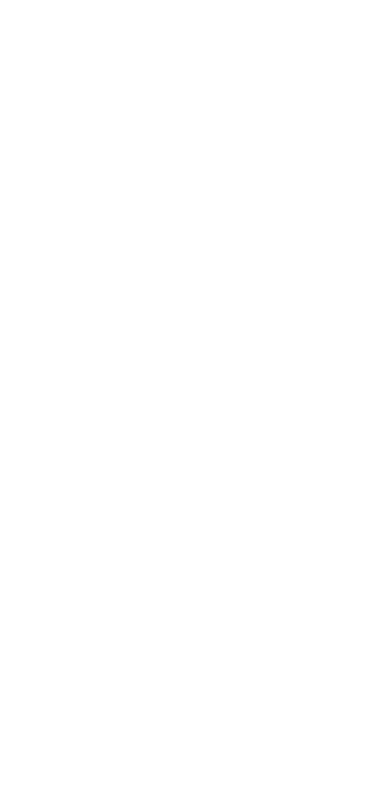
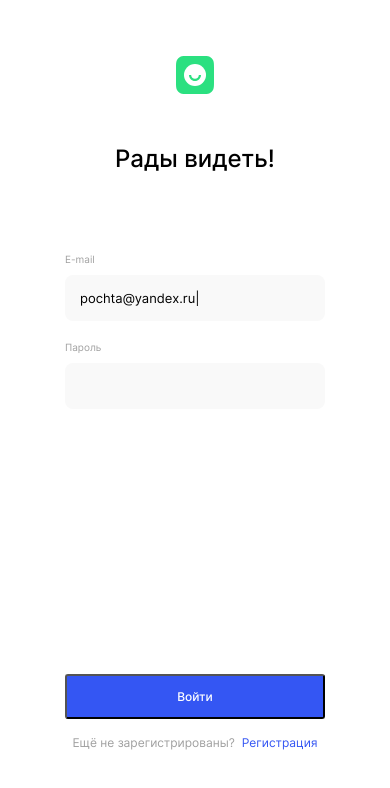
Before and after one commit to h1ze/movies-explorer-frontend, a React (Create React App) app: page /signin in a window 390 px wide. Before the commit this address had no page. Shown: the top 788 px of the page. Built offline with nearby package versions, Linux system fonts and the light colour scheme.

Commit message:
feat: создать Login

```diff
--- a/src/components/App/App.jsx
+++ b/src/components/App/App.jsx
@@ -5,6 +5,7 @@
 import Header from '../Header/Header';
 import SavedMovies from '../SavedMovies/SavedMovies';
 import Register from '../Register/Register';
+import Login from '../Login/Login';
 
 function App() {
   return (
@@ -15,6 +16,7 @@
         <Route path="movies" element={<Movies />} />
         <Route path="saved-movies" element={<SavedMovies />} />
         <Route path="signup" element={<Register />} />
+        <Route path="signin" element={<Login />} />
       </Routes>
     </div>
   );
--- a/src/components/AuthForm/AuthForm.css
+++ b/src/components/AuthForm/AuthForm.css
@@ -68,7 +68,6 @@
 }
 
 .auth-form__button {
-  margin-top: 48px;
   margin-bottom: 16px;
   width: 396px;
   height: 45px;
@@ -81,6 +80,14 @@
   line-height: 17px;
   /* identical to box height */
   color: #ffffff;
+}
+
+.auth-form__button_type_register {
+  margin-top: 48px;
+}
+
+.auth-form__button_type_login {
+  margin-top: 159px;
 }
 
 .auth-form__link-block {
@@ -124,9 +131,18 @@
   }
 
   .auth-form__button {
+    font-size: 12px;
+    line-height: 15px;
+    width: 260px;
+  }
+
+  .auth-form__button_type_register {
     margin-top: 137px;
     margin-bottom: 14px;
-    width: 260px;
+  }
+
+  .auth-form__button_type_login {
+    margin-top: 245px;
   }
 
   .auth-form__link-block {
--- a/src/components/AuthForm/AuthForm.jsx
+++ b/src/components/AuthForm/AuthForm.jsx
@@ -26,11 +26,7 @@
       <div className="auth-form__container">
         <Logo />
         <h1 className="auth-form__title">{formData.title}</h1>
-        <form
-          className="auth-form__form"
-          name={`${formData.name}-form`}
-          //   onSubmit={formData.onSubmit}
-        >
+        <form className="auth-form__form" name={`${formData.name}-form`}>
           {isRegister && (
             <label className="auth-form__label">
               Имя
@@ -92,8 +88,10 @@
               />
             </label>
           )}
-
-          <button className={`auth-form__button`} type="submit">
+          <button
+            className={`auth-form__button auth-form__button_type_${formData.name}`}
+            type="submit"
+          >
             {formData.buttonTitle}
           </button>
         </form>
--- /dev/null
+++ b/src/components/Login/Login.jsx
@@ -0,0 +1,17 @@
+import React from 'react';
+import AuthForm from '../AuthForm/AuthForm';
+import './Login.css';
+
+const Login = () => {
+  const loginFormData = {
+    name: 'login',
+    title: 'Рады видеть!',
+    buttonTitle: 'Войти',
+    text: 'Ещё не зарегистрированы?',
+    link: '/signup',
+    linkText: 'Регистрация',
+  };
+  return <AuthForm formData={loginFormData} />;
+};
+
+export default Login;
```
Also changed, not shown: src/components/Login/Login.css (added).
